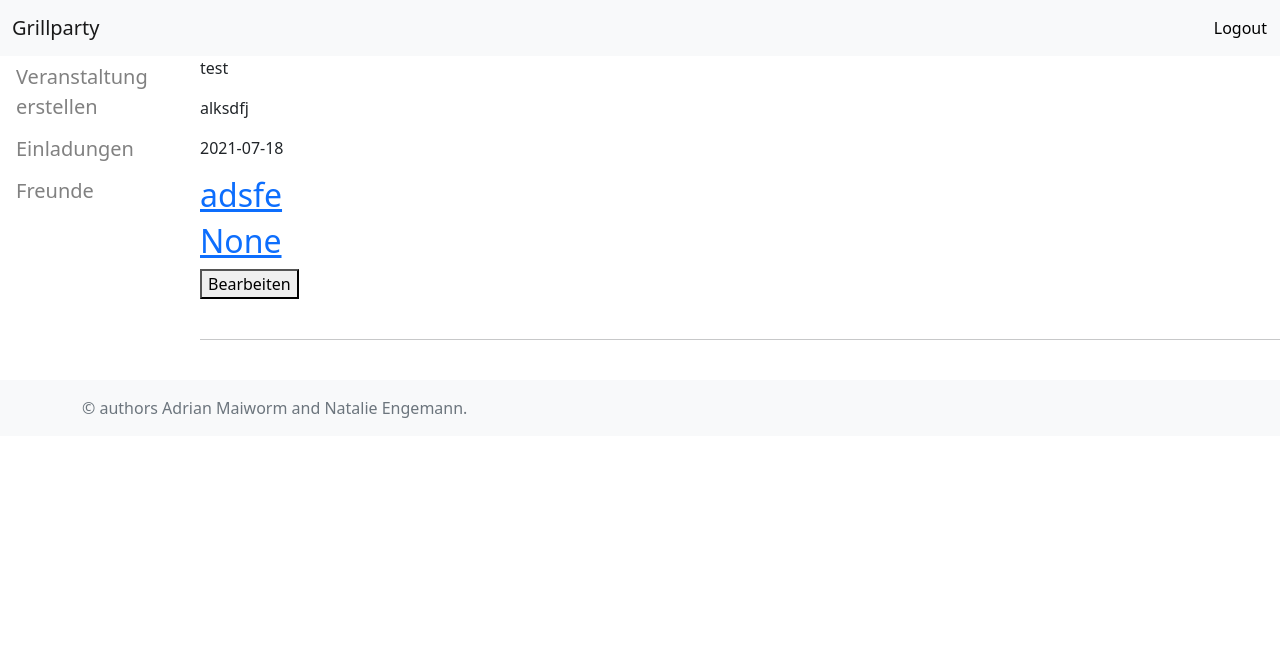
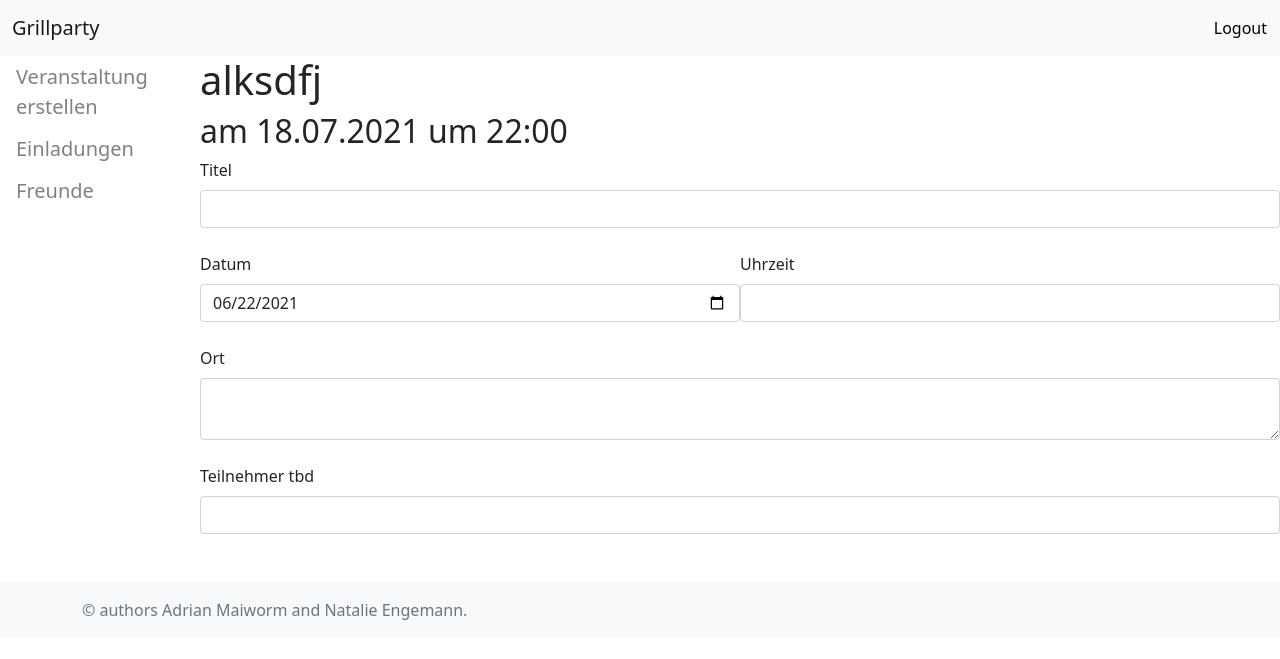
Before and after one commit to Addi500/grillparty, a Flask app: page /bearbeiten/1 in a window 1280 px wide. Shown: the top 659 px of the page. Run offline with Flask 2, Linux system fonts and the light colour scheme; the visitor is signed in with stand-in values (Sample User, id 1).

Commit message:
ansatz party bearbeiten, small changes

```diff
--- a/db_connection.py
+++ b/db_connection.py
@@ -1,5 +1,6 @@
 import sqlite3 as sql
 import os
+from datetime import datetime
 
 std_path = "database.db"
 
@@ -203,6 +204,9 @@
 	parameters = [party]
 	cur.execute(script, parameters)
 	results = cur.fetchone()
+	results = list(results)
+	results[2] = readable_date_time(results[2], "date")
+	results[3] = readable_date_time(results[3], "time")
 	return results
 
 def select_parties(conn, cur, user, type):
@@ -310,8 +314,9 @@
 	#returns list of all items of party with name who brings it
 
 	script = """
-	SELECT item, brought_by
+	SELECT party_id, item, brought_by, users.name
 	FROM itemlist
+	INNER JOIN users ON itemlist.brought_by = users.name
 	WHERE party_id = ?;
 	"""
 	parameters = [party]
@@ -356,3 +361,18 @@
 	cur.execute(script, parameters)
 	results = cur.fetchall()
 	return results
+
+###util-funktionen
+
+def readable_date_time(input, type):
+	"""
+	type: "date" or "time"
+	"""
+	if type == "date":
+		datetimeobject = datetime.strptime(input, '%Y-%m-%d')
+		return datetimeobject.strftime("%d.%m.%Y")
+	elif type == "time":
+		datetimeobject = datetime.strptime(input, '%H:%M:%S')
+		return datetimeobject.strftime("%H:%M")
+	else:
+		print("wrong type")
--- a/main.py
+++ b/main.py
@@ -171,13 +171,19 @@
     #adriansfkt.getPartynamen(pid) (für dich!, deine Select where Party ID == pid)
     #partyname = adriansfkt.getPartynamen(pid)
     #render_template("bearbeiten.html", partyname = partyname )
+    form=NewEvent()
+
     party = view_party(conn, cur, pid) #Tupel mit den Party Attributen
     print(party)
     items = select_itemlist(conn, cur, pid) #Liste aller Items als Tupel bestehend aus item und brought_by
 
+    if request.method == "POST" and form.validate_on_submit():
+        #save changes (db funktion tbd)
+        return redirect(url_for('bearbeiten'))
+
     print(pid)
     #return "Erfolg"
-    return render_template("bearbeiten.html", party=party, items = items)
+    return render_template("bearbeiten.html", party=party, items = items,form=form)
 
    # form = itemlist()
    # party_info = view_party(conn, cur, party_id)
--- a/templates/bearbeiten.html
+++ b/templates/bearbeiten.html
@@ -1,10 +1,35 @@
 {% extends "dashboard.html" %}
 {% block overview%}
+<title>Grillparty bearbeiten</title>
 <div class="container-1">
-    <p>test</p>
+    <h1>{{ party[1] }}</h1>
+    <h2>am {{ party[2] }} um {{ party[3] }}</h2>
 
-    <p>{{ party[1] }}</p>
-    <p>{{ party[2] }}</p>
+    <form method="POST">
+        {{ form.hidden_tag() }}
+
+        {{ form.title.label(class="form-label") }}
+        {{ form.title(class="form-control") }}
+        <br>
+        <div class="datetime">
+            <div class="date">
+                {{ form.date.label(class="form-label") }}
+                {{ form.date(class="form-control") }}
+                <br>
+            </div>
+            <div class="time">
+                {{ form.time.label(class="form-label") }}
+                {{ form.time(class="form-control") }}
+                <br>
+            </div>
+        </div>
+        {{ form.address.label(class="form-label") }}
+        {{ form.address(class="form-control") }}
+        <br>
+        {{ form.Teilnehmer.label(class="form-label") }}
+        {{ form.Teilnehmer(class="form-control") }}
+        <br>
+    </form>
 
 
         {% for item in items %}
```
Also changed, not shown: dbrun4.db. Lines whose indentation alone changed are shown as unchanged.
